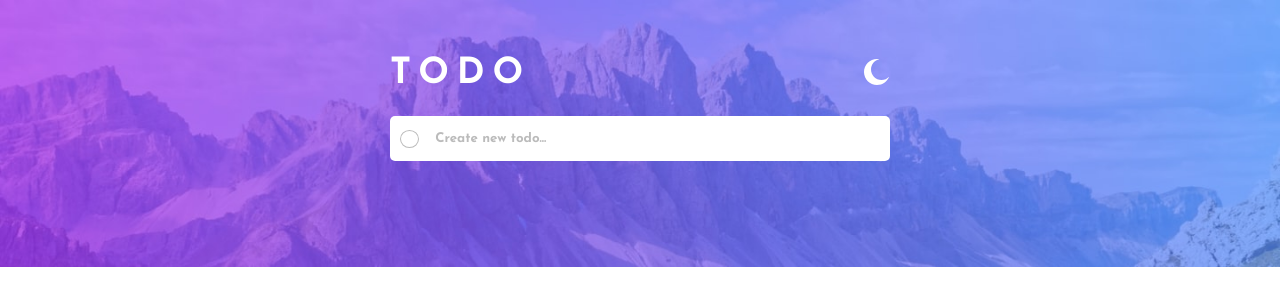
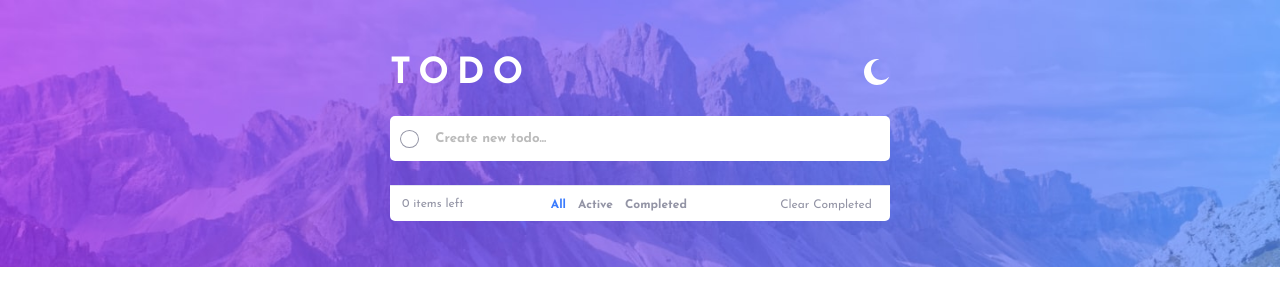
Before and after one commit to anarsafar/todo-app-react, a React (Create React App) app: page / in a window 1280 px wide. Shown: the top 306 px of the page. Built offline with nearby package versions, Linux system fonts and the light colour scheme.

Commit message:
added todo footer

```diff
--- a/src/components/TodoContainer.jsx
+++ b/src/components/TodoContainer.jsx
@@ -1,4 +1,5 @@
 import AddTodo from "./AddTodo";
+import TodoFooter from "./TodoFooter";
 import TodoHeader from "./TodoHeader";
 
 function TodoContainer() {
@@ -6,6 +7,7 @@ function TodoContainer() {
     <div className="todo-container">
       <TodoHeader />
       <AddTodo />
+      <TodoFooter />
     </div>
   );
 }
--- /dev/null
+++ b/src/components/TodoFooter.jsx
@@ -0,0 +1,19 @@
+function TodoFooter() {
+  return (
+    <div className="todo-footer flex">
+      <div className="items-left">
+        <span>0</span> items left
+      </div>
+      <div className="filter">
+        <button>All</button>
+        <button>Active</button>
+        <button>Completed</button>
+      </div>
+      <div className="clear">
+        <button>Clear Completed</button>
+      </div>
+    </div>
+  );
+}
+
+export default TodoFooter;
--- a/src/css/App.css
+++ b/src/css/App.css
@@ -42,11 +42,12 @@ form {
   background: #fff;
   border-radius: 5px;
   padding: 0 10px;
+  margin-bottom: 1.5rem;
 }
 
 form button {
   width: 4%;
-  border: 1px solid #bbb;
+  border: 1px solid #9394a5;
   background: #fff;
   border-radius: 50%;
   padding: 8px;
@@ -59,7 +60,6 @@ form button:focus {
 
 form input {
   border: none;
-  border-radius: 5px;
   width: 96%;
   padding: 1rem;
   font-family: 'Josefin Sans', sans-serif;
@@ -74,4 +74,47 @@ form input:focus {
 form input::placeholder {
   color: #bbb;
 }
+
+.todo-footer {
+  background: #fff;
+  padding: 8px 12px;
+  border-bottom-left-radius: 5px;
+  border-bottom-right-radius: 5px;
+  border-top: 1px solid #e4e5f1;
+  color: #9394a5;
+}
+
+.todo-footer .filter :nth-child(1) {
+  color: #3a7bfd;
+}
+
+.todo-footer .filter :not(:first-child):hover {
+  color: #333;
+}
+
+.todo-footer .filter button {
+  font-weight: 700;
+}
+
+.todo-footer button {
+  border: none;
+  background: none;
+  transition: 0.3s;
+  cursor: pointer;
+  font-size: 12px;
+  color: #9394a5;
+  font-family: 'Josefin Sans', sans-serif;
+}
+
+.todo-footer button:focus {
+  outline: none;
+}
+
+.todo-footer .clear button:hover {
+  color: #333;
+}
+
+.todo-footer .items-left {
+  font-size: 12px;
+}
 /*# sourceMappingURL=App.css.map */
--- a/src/sass/App.scss
+++ b/src/sass/App.scss
@@ -1,3 +1,4 @@
 @import "utilities";
 @import "todoContainer";
 @import "addTodo";
+@import "todoFooter";
--- a/src/sass/_addTodo.scss
+++ b/src/sass/_addTodo.scss
@@ -2,9 +2,10 @@ form {
     background: #fff;
     border-radius: 5px;
     padding: 0 10px;
+    margin-bottom: 1.5rem;
     button {
         width: 4%;
-        border: 1px solid #bbb;
+        border: 1px solid $lightmode-dark-grayish-blue;
         background: #fff;
         border-radius: 50%;
         padding: 8px;
@@ -15,7 +16,6 @@ form {
     }
     input {
         border: none;
-        border-radius: 5px;
         width: 96%;
         padding: 1rem;
         font-family: 'Josefin Sans', sans-serif;
--- /dev/null
+++ b/src/sass/_todoFooter.scss
@@ -0,0 +1,43 @@
+.todo-footer {
+    background: #fff;
+    padding: 8px 12px;
+    border-bottom-left-radius: 5px;
+    border-bottom-right-radius: 5px;
+    border-top: 1px solid $lightmode-very-light-grayish-blue;
+    color: $lightmode-very-dark-grayish-blue;
+    .filter {
+         :nth-child(1) {
+            color: $bright-blue;
+        }
+         :not(:first-child) {
+            &:hover {
+                color: #333;
+            }
+        }
+        button {
+            font-weight: 700;
+        }
+    }
+    button {
+        border: none;
+        background: none;
+        transition: 0.3s;
+        cursor: pointer;
+        font-size: 12px;
+        color: $lightmode-very-dark-grayish-blue;
+        font-family: 'Josefin Sans', sans-serif;
+        &:focus {
+            outline: none;
+        }
+    }
+    .clear {
+        button {
+            &:hover {
+                color: #333;
+            }
+        }
+    }
+    .items-left {
+        font-size: 12px;
+    }
+}
```
Also changed, not shown: src/sass/_utilities.scss (+17 -0 lines), 1 other file (tests, documents, lock files or other folders).
